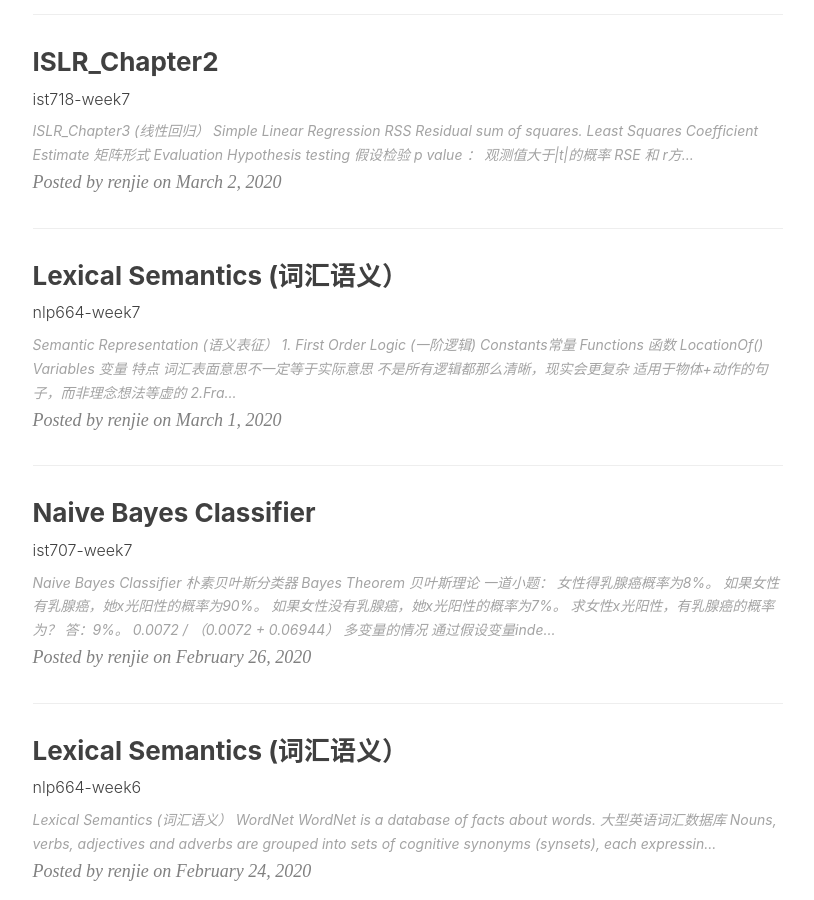
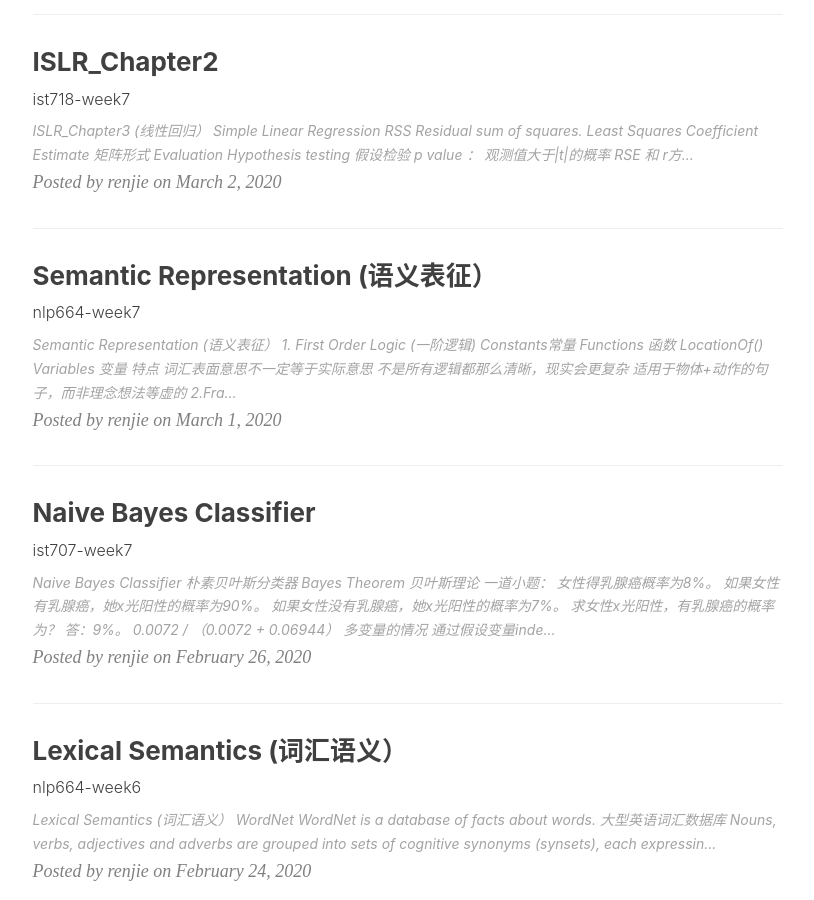
Before and after one commit to RJzhu123/RJzhu123.github.io, a Jekyll site: the page built from index.html, in a window 1280 px wide and 900 px high, scrolled down 1112 px. Shown: the whole window, without its empty margins (135-949 px from the left). Built offline with Jekyll 4.4.1, drawn with Linux system fonts in a browser that asks for light colours; nearby versions of some CDN libraries; the list of posts is cut into pages by our own code; comment, search, counter and statistics services are not loaded.

Commit message:
Update and rename 2020-03-01-Lexical Semantics (词汇语义）.md to 2020-03-01-Semantic Representation.md

```diff
--- a/_posts/2020-03-01-Lexical Semantics (词汇语义）.md
+++ b/_posts/2020-03-01-Semantic Representation.md
@@ -1,6 +1,6 @@
 ---
 layout:     post                    # 使用的布局（不需要改）
-title:      Lexical Semantics (词汇语义）            # 标题
+title:      Semantic Representation  (语义表征）          # 标题
 subtitle:   nlp664-week7 #副标题
 date:       2020-03-01              # 时间
 author:     renjie                      # 作者
```
